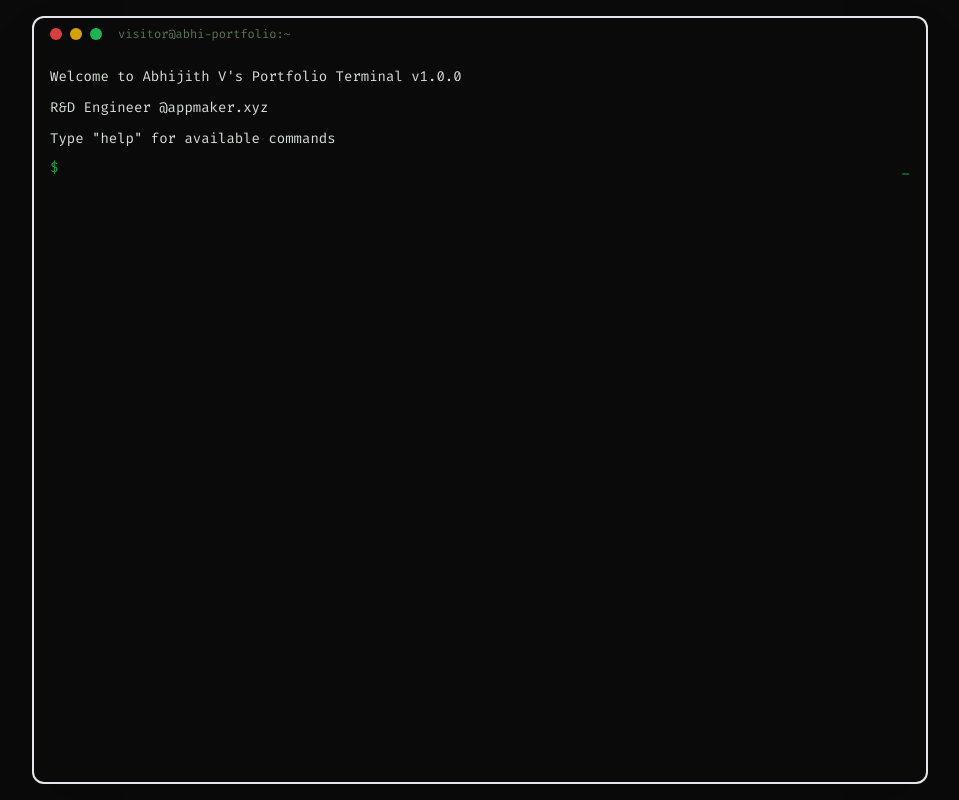
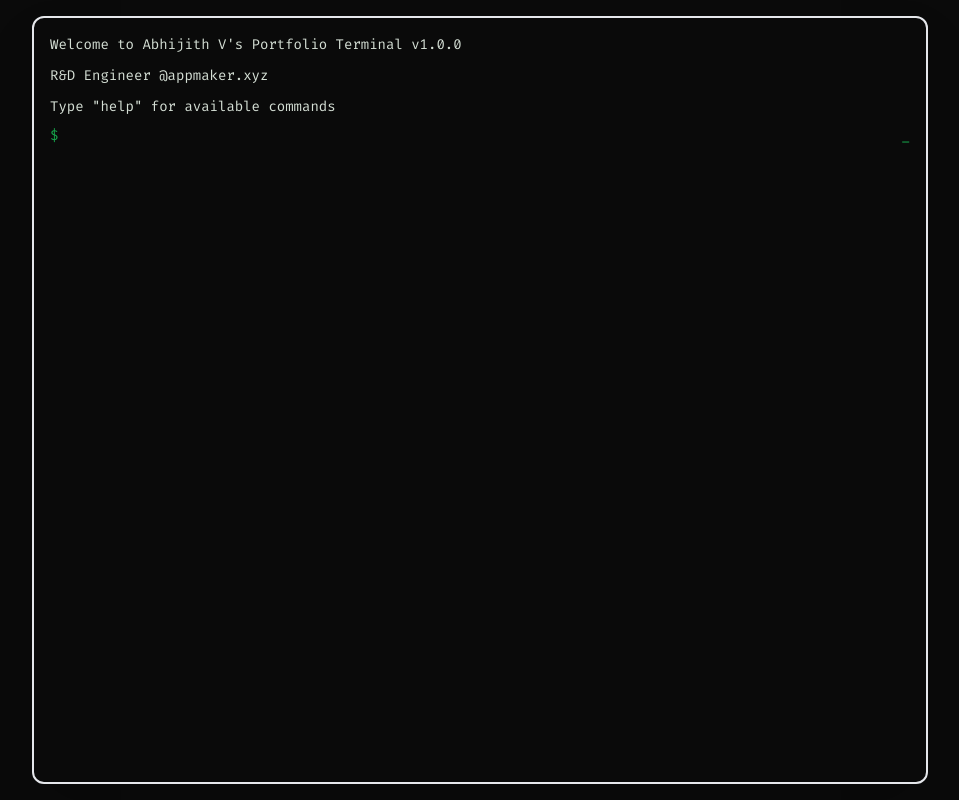
Before and after one commit to abhisawesome/abhisawesome, a React (Vite) app: page / in a window 1280 px wide. Shown: the whole page, without its empty margins (160-1119 px from the left). Built offline with nearby package versions, Linux system fonts and the light colour scheme.

Commit message:
workflow

```diff
--- a/src/components/Terminal.tsx
+++ b/src/components/Terminal.tsx
@@ -1,6 +1,6 @@
 import React, { useState, useRef, useEffect } from 'react';
 import { cn } from '@/lib/utils';
-import { Card, CardContent, CardHeader } from '@/components/ui/card';
+import { Card, CardContent } from '@/components/ui/card';
 import { ScrollArea } from '@/components/ui/scroll-area';
 
 interface Command {
@@ -382,16 +382,6 @@ Type "achievements" to see awards and recognitions.`,
     >
       <div className="max-w-4xl mx-auto h-full">
         <Card className="h-full flex flex-col border-2 shadow-2xl">
-          <CardHeader className="px-4 py-2 space-y-0 flex-shrink-0">
-            <div className="flex items-center gap-2">
-              <div className="flex gap-2">
-                <div className="w-3 h-3 rounded-full bg-red-500 opacity-90"></div>
-                <div className="w-3 h-3 rounded-full bg-yellow-500 opacity-90"></div>
-                <div className="w-3 h-3 rounded-full bg-green-500 opacity-90"></div>
-              </div>
-              <span className="text-xs text-muted-foreground ml-2 font-mono">visitor@abhi-portfolio:~</span>
-            </div>
-          </CardHeader>
           <CardContent className="flex-1 p-0 overflow-hidden">
             <ScrollArea className="h-full" ref={scrollAreaRef}>
               <div className="p-4 space-y-2">
```
